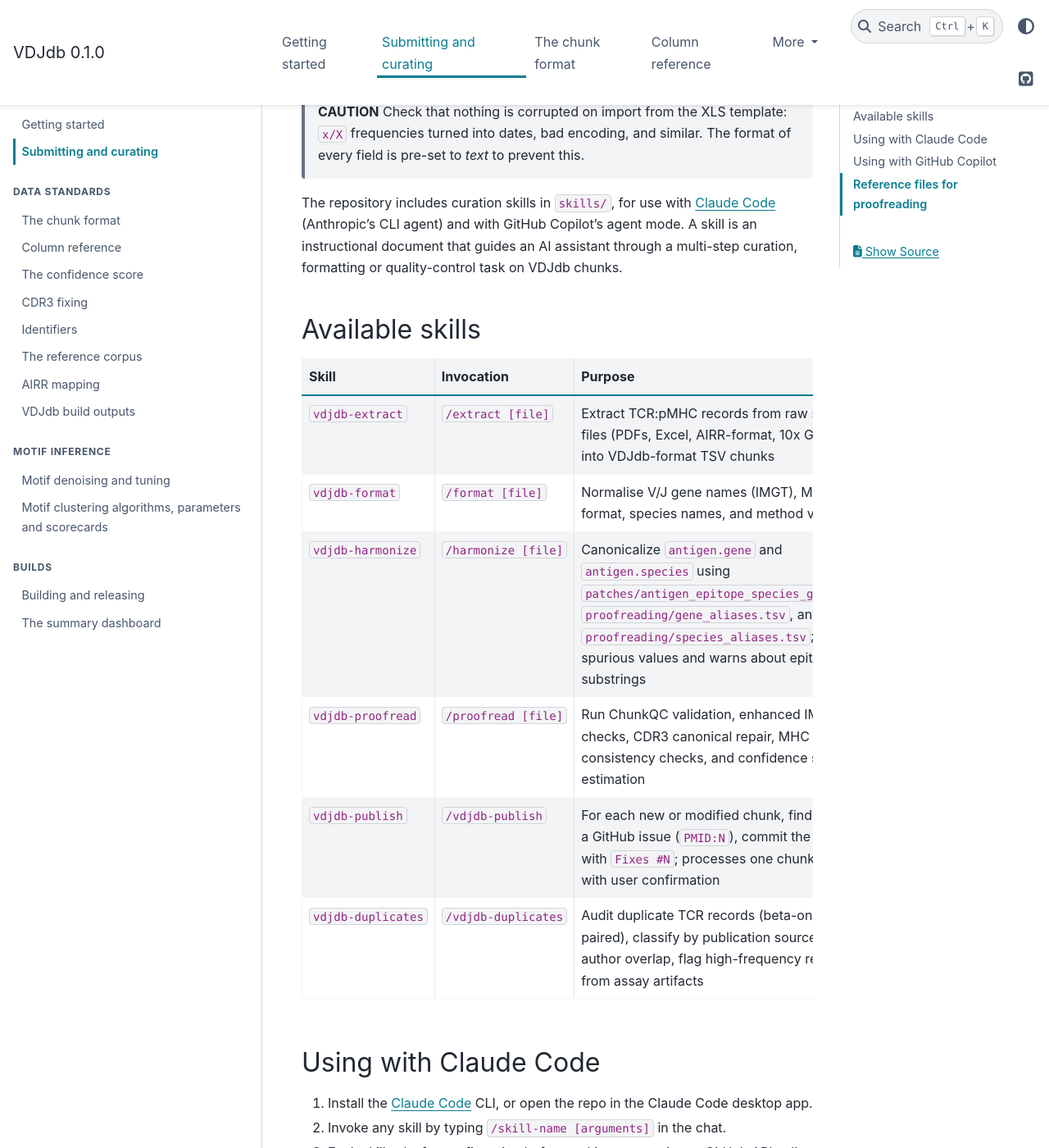
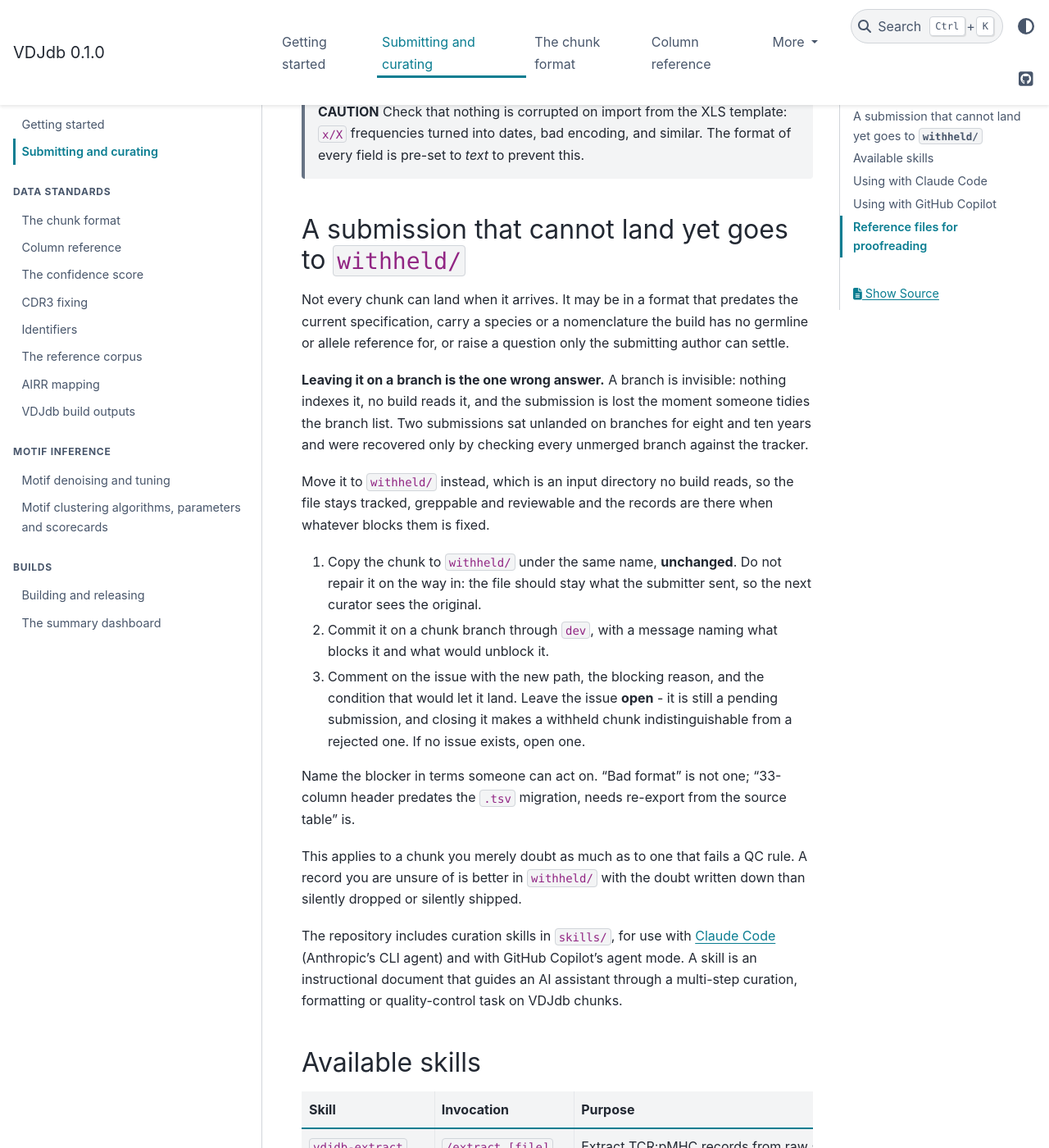
Before and after one commit to antigenomics/vdjdb-db, a Sphinx documentation site: the page built from docs/submission.md, in a window 1280 px wide and 1400 px high, scrolled down 1227 px. Shown: the whole window at 82% size. Built offline with Sphinx 7.4.7 and the PyData theme 0.15.4, drawn with Linux system fonts in a browser that asks for light colours.

Commit message:
Write down that a submission which cannot land goes to withheld/
Leaving it on a branch is the failure mode this documents: a branch is invisible,
nothing indexes it, no build reads it, and the submission disappears the moment
someone tidies the branch list. Two submissions sat unlanded that way for eight
and ten years and were recovered only by checking every unmerged branch against
the tracker.

`withheld/` is an input directory no build reads, so a chunk parked there stays
tracked, greppable and reviewable, and the records are still there when whatever
blocks them is fixed. Copy it unchanged, commit it through `dev`, comment the
path and the blocker on the issue, and leave the issue open.

The blocker has to be actionable: "bad format" is not, "33-column header predates
the .tsv migration" is. Applies to a chunk you merely doubt as much as to one
that fails a rule.

Co-Authored-By: Claude Opus 5 <noreply@anthropic.com>

```diff
--- a/docs/submission.md
+++ b/docs/submission.md
@@ -23,6 +23,35 @@ Papers not yet processed are listed under the [`paper` label](https://github.com
 An [XLS template](https://raw.githubusercontent.com/antigenomics/vdjdb-db/master/template.xls) is available for preparing a chunk.
 
 > **CAUTION** Check that nothing is corrupted on import from the XLS template: ``x/X`` frequencies turned into dates, bad encoding, and similar. The format of every field is pre-set to *text* to prevent this.
+
+## A submission that cannot land yet goes to `withheld/`
+
+Not every chunk can land when it arrives. It may be in a format that predates the current
+specification, carry a species or a nomenclature the build has no germline or allele reference for, or
+raise a question only the submitting author can settle.
+
+**Leaving it on a branch is the one wrong answer.** A branch is invisible: nothing indexes it, no build
+reads it, and the submission is lost the moment someone tidies the branch list. Two submissions sat
+unlanded on branches for eight and ten years and were recovered only by checking every unmerged branch
+against the tracker.
+
+Move it to `withheld/` instead, which is an input directory no build reads, so the file stays tracked,
+greppable and reviewable and the records are there when whatever blocks them is fixed.
+
+1. Copy the chunk to `withheld/` under the same name, **unchanged**. Do not repair it on the way in:
+   the file should stay what the submitter sent, so the next curator sees the original.
+2. Commit it on a chunk branch through `dev`, with a message naming what blocks it and what would
+   unblock it.
+3. Comment on the issue with the new path, the blocking reason, and the condition that would let it
+   land. Leave the issue **open** - it is still a pending submission, and closing it makes a withheld
+   chunk indistinguishable from a rejected one. If no issue exists, open one.
+
+Name the blocker in terms someone can act on. "Bad format" is not one; "33-column header predates the
+`.tsv` migration, needs re-export from the source table" is.
+
+This applies to a chunk you merely doubt as much as to one that fails a QC rule. A record you are
+unsure of is better in `withheld/` with the doubt written down than silently dropped or silently
+shipped.
 
 The repository includes curation skills in `skills/`, for use with [Claude Code](https://claude.ai/code) (Anthropic's CLI agent) and with GitHub Copilot's agent mode. A skill is an instructional document that guides an AI assistant through a multi-step curation, formatting or quality-control task on VDJdb chunks.
 
```
